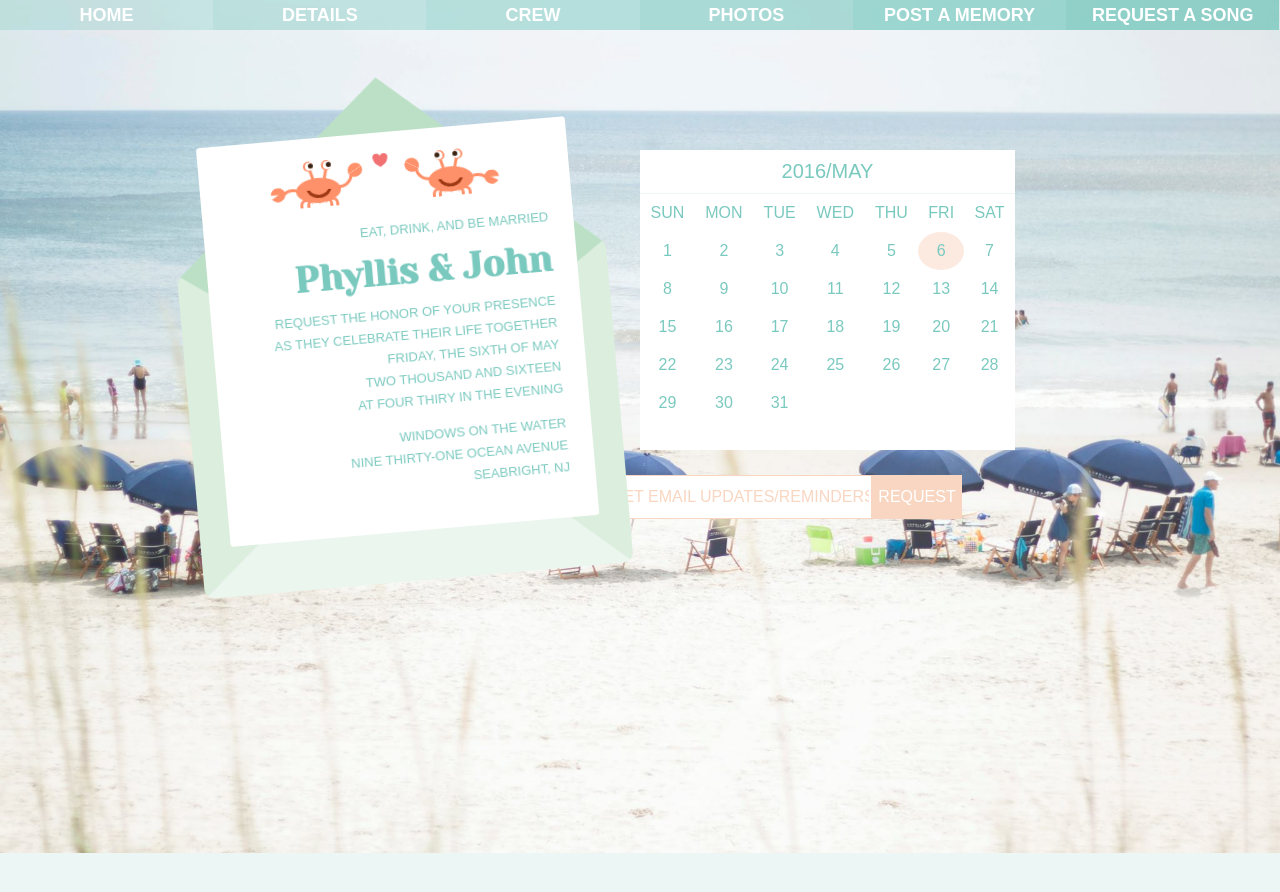
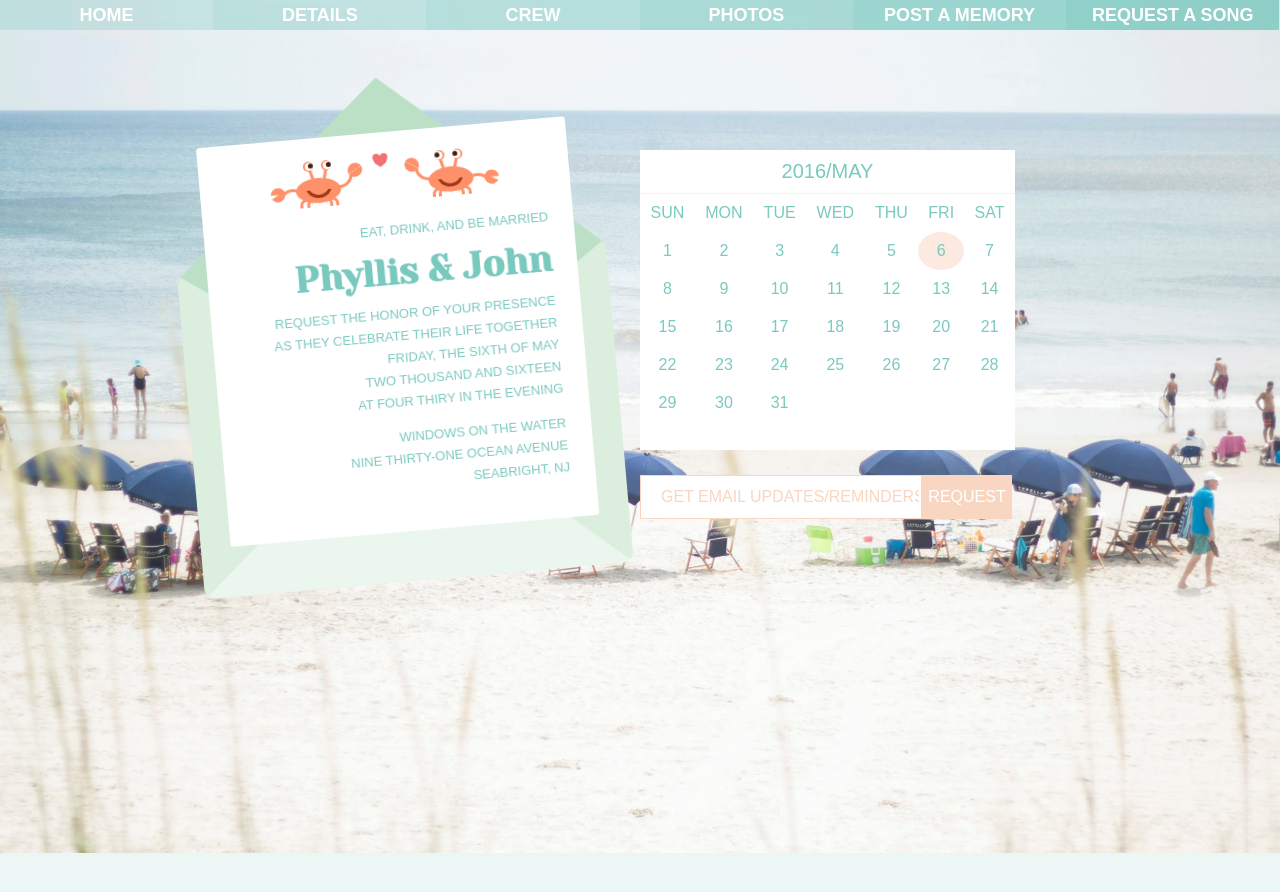
Before and after one commit to phyllisandjohn/phyllisandjohn.github.io, a Jekyll site: the page details/index.html, which Jekyll copies as it is, in a window 1280 px wide. Shown: the top 892 px of the page. Built offline with Jekyll 4.4.1, drawn with Linux system fonts in a browser that asks for light colours.

Commit message:
Update index.html

```diff
--- a/details/index.html
+++ b/details/index.html
@@ -64,7 +64,7 @@ td {
 .subscribe {
 	position: absolute;
 	left: 50%;
-	margin-left: -50px;
+	margin-left: 0px;
 	margin-top: 475px;
 	width: 375px;
 	height: 40px;
```
